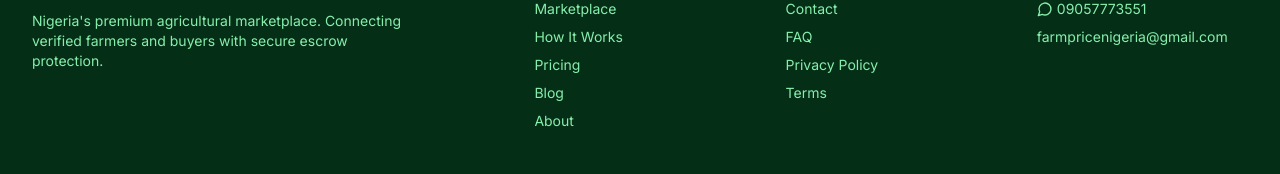
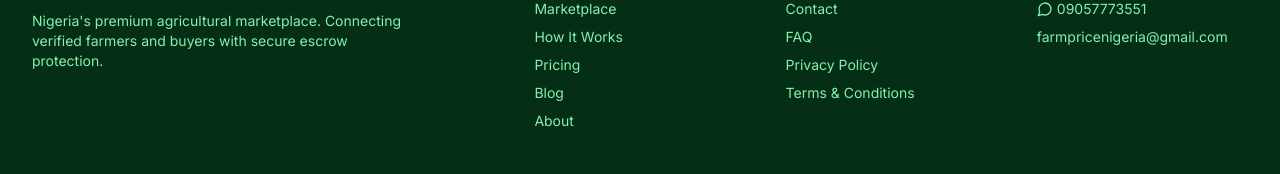
Before and after one commit to marvelmikel5625-hub/Farmbridge, a Next.js app: page / in a window 1280 px wide. Shown: the part 6104-6278 px from the top of the page. Built offline with nearby package versions, Linux system fonts and the light colour scheme; a web font is replaced by a local one.

Commit message:
Update links for Privacy Policy and Terms & Conditions

```diff
--- a/app/page.tsx
+++ b/app/page.tsx
@@ -394,8 +394,8 @@ export default function Home() {
               <ul className="space-y-2 text-sm text-green-300">
                 <li><Link href="/contact" className="hover:text-white">Contact</Link></li>
                 <li><Link href="/faq" className="hover:text-white">FAQ</Link></li>
-                <li><Link href="/privacy" className="hover:text-white">Privacy Policy</Link></li>
-                <li><Link href="/terms" className="hover:text-white">Terms</Link></li>
+                <li><Link href="/legal" className="hover:text-white">Privacy Policy</Link></li>
+                <li><Link href="/legal" className="hover:text-white">Terms & Conditions</Link></li>
               </ul>
             </div>
             <div>
```
